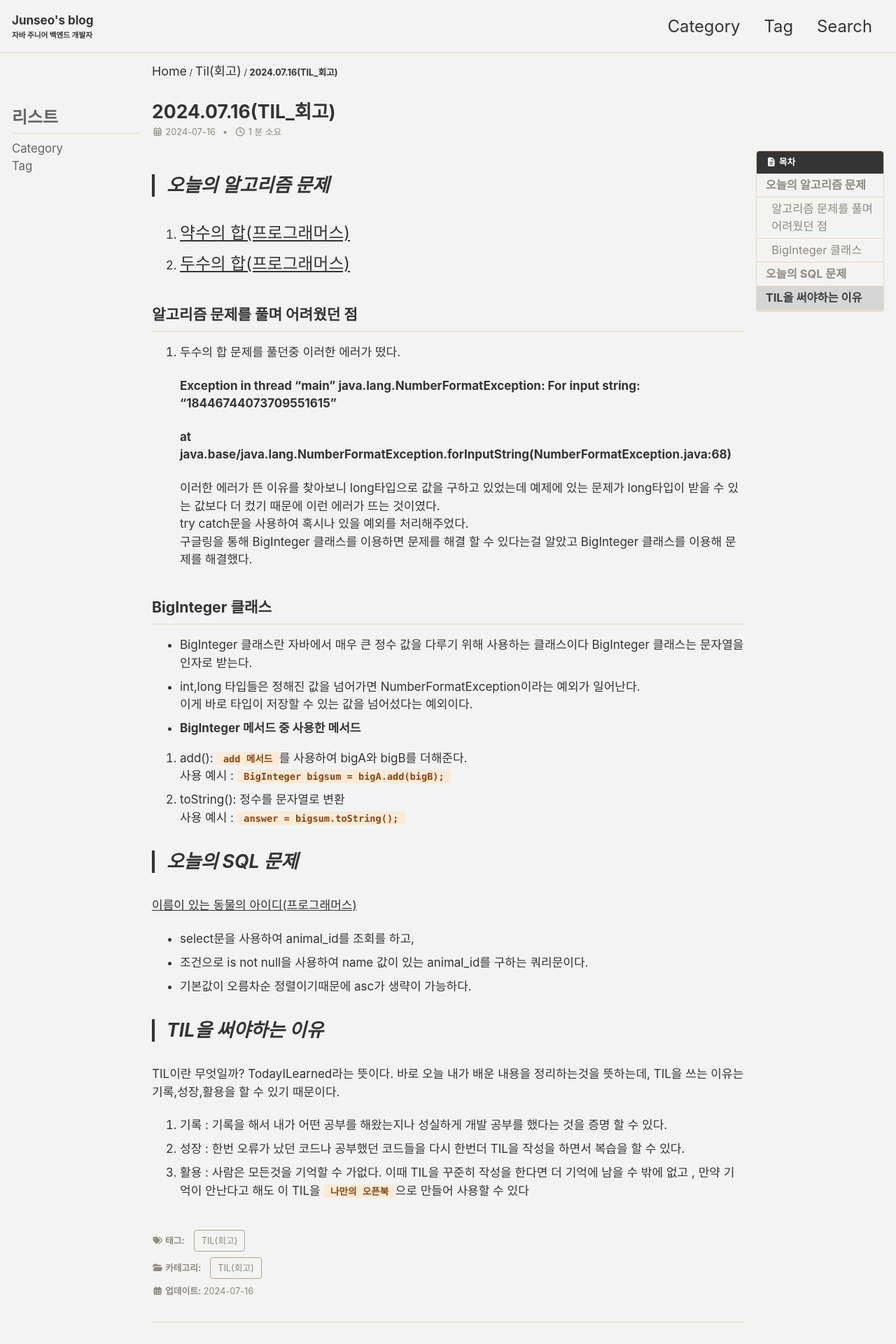
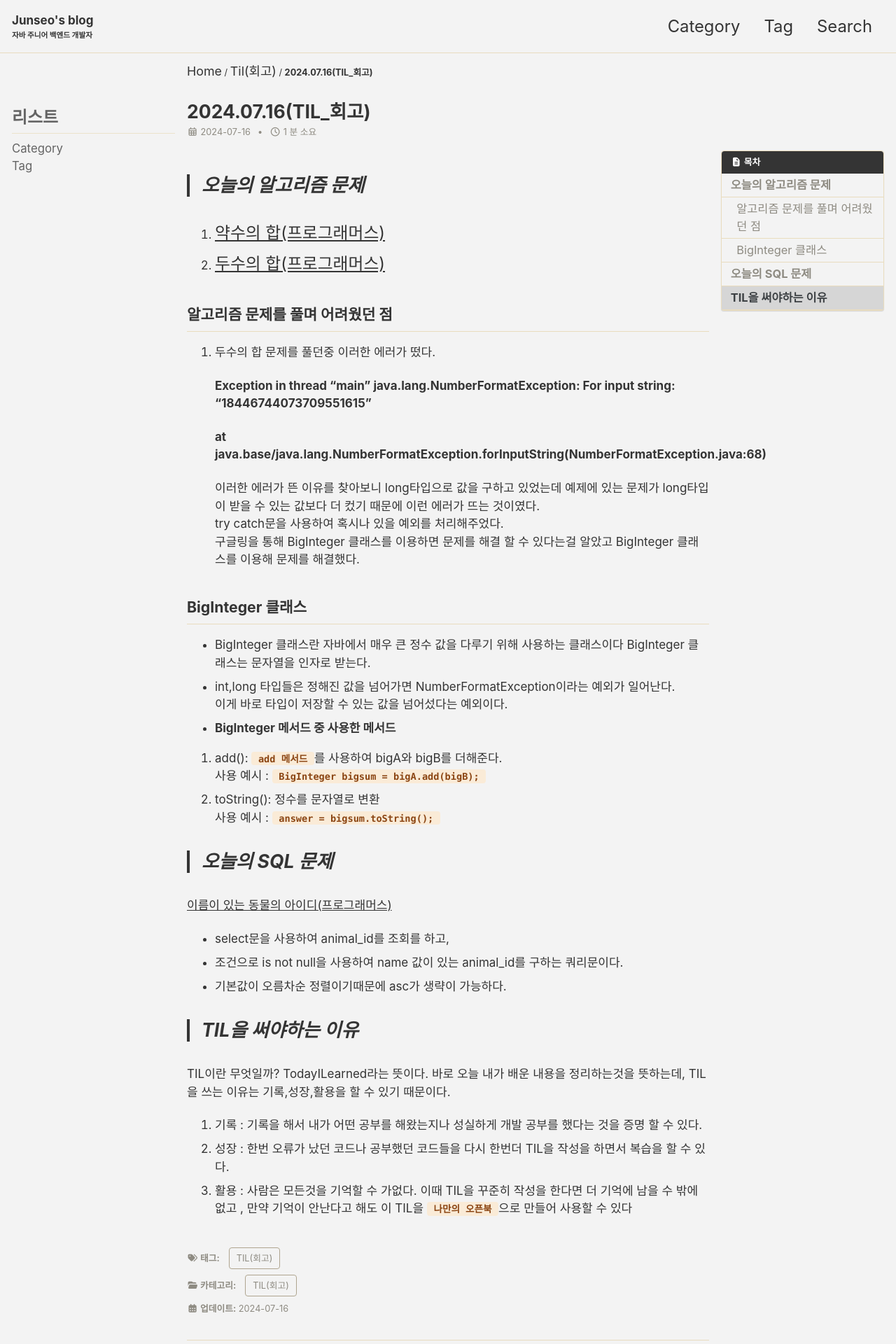
Before and after one commit to duwnstj/duwnstj.github.io, a Jekyll site: the page built from _posts/2024-07-16-24.07.16(TIL).md, in a window 1280 px wide. Shown: the top 1920 px of the page at 70% size. Built offline with Jekyll 4.4.1, drawn with Linux system fonts in a browser that asks for light colours; cached includes are drawn as plain includes; comment, search, counter and statistics services are not loaded.

Commit message:
카테고리 너비 수정

```diff
--- a/_sass/minimal-mistakes/_variables.scss
+++ b/_sass/minimal-mistakes/_variables.scss
@@ -155,9 +155,9 @@
    Grid
    ========================================================================== */
 
-$right-sidebar-width-narrow: 150px !default;
-$right-sidebar-width: 200px !default;
-$right-sidebar-width-wide: 250px !default;
+$right-sidebar-width-narrow: 200px !default;
+$right-sidebar-width: 250px !default;
+$right-sidebar-width-wide: 300px !default;
 
 /*
    Other
```
